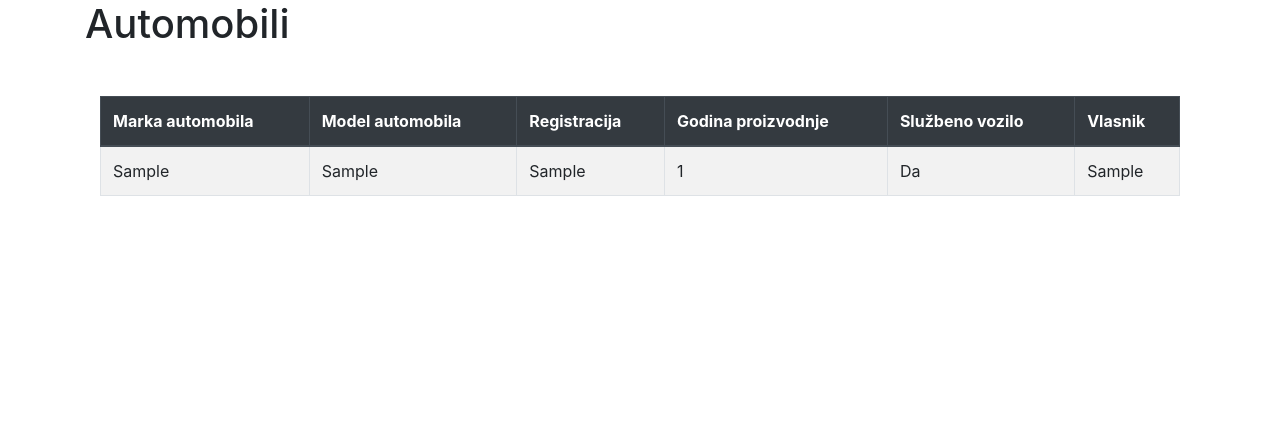
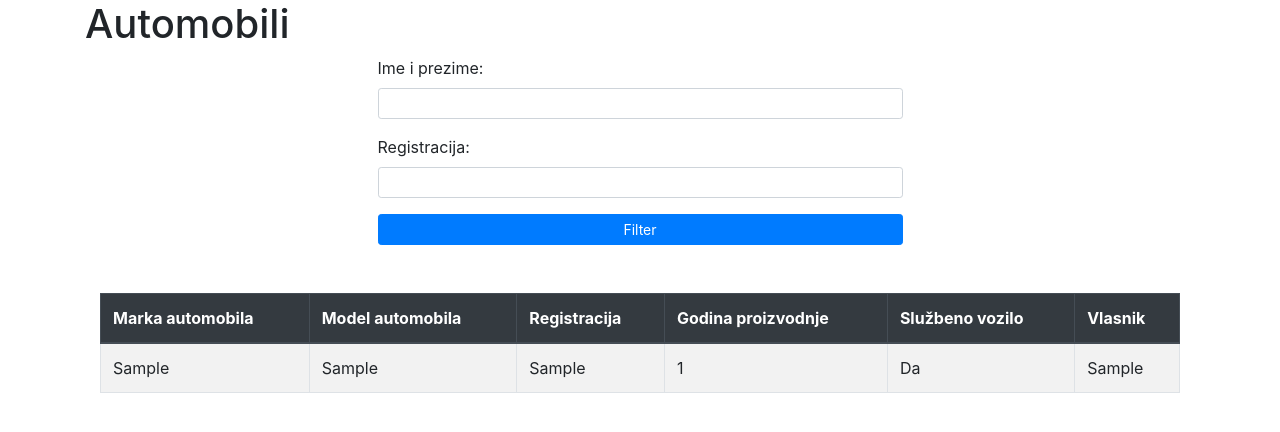
Before and after one commit to petarally/BP2_policija_aplikacija, a Flask app: page /vozila in a window 1280 px wide. Shown: the part 56-488 px from the top of the page. Run offline with Flask 3, Linux system fonts and the light colour scheme; tables that the repository leaves empty hold one stand-in row (values such as "Sample post"); some libraries are stand-ins or nearby versions.

Commit message:
novi update

```diff
--- a/app.py
+++ b/app.py
@@ -81,12 +81,27 @@ def cases():
 
 @app.route('/vozila')
 def vehicles():
-    cur = mysql.connection.cursor()
-    cur.execute("""
+    ime_prezime = request.args.get('ime_prezime', default="%", type=str)
+    registracija = request.args.get('registracija', default="%", type=str)
+
+    query = """
         SELECT Osoba.ime_prezime, Vozilo.*
         FROM Vozilo
         JOIN Osoba ON Vozilo.id_vlasnik = Osoba.id
-    """)
+        WHERE 1
+    """
+    params = []
+
+    if ime_prezime != "":
+        query += " AND Osoba.ime_prezime LIKE %s"
+        params.append(ime_prezime)
+
+    if registracija != "":
+        query += " AND Vozilo.registracija LIKE %s"
+        params.append(registracija)
+
+    cur = mysql.connection.cursor()
+    cur.execute(query, params)
     vehicles = cur.fetchall()
     cur.close()
     return render_template('vozila.html', vehicles=vehicles)
--- a/templates/vozila.html
+++ b/templates/vozila.html
@@ -13,6 +13,38 @@
     {% include 'navbar.html' %}
     <div class="container">
       <h1>Automobili</h1>
+      <div class="container">
+        <div class="row justify-content-center">
+          <div class="col-lg-6">
+            <form method="GET" action="/vozila">
+              <div class="form-group">
+                <label for="ime_prezime">Ime i prezime:</label>
+                <input
+                  type="text"
+                  class="form-control form-control-sm"
+                  id="ime_prezime"
+                  name="ime_prezime"
+                />
+              </div>
+              <div class="form-group">
+                <label for="registracija">Registracija:</label>
+                <input
+                  type="text"
+                  class="form-control form-control-sm"
+                  id="registracija"
+                  name="registracija"
+                />
+              </div>
+              <button
+                type="submit"
+                class="btn btn-primary btn-sm btn-block float-right"
+              >
+                Filter
+              </button>
+            </form>
+          </div>
+        </div>
+      </div>
       <div class="container mt-5">
         <table class="table table-striped table-hover table-bordered">
           <thead class="thead-dark">
@@ -27,7 +59,7 @@
           </thead>
           <tbody>
             {% for vehicle in vehicles %}
-            <tr>
+            <tr class="{{ 'table-danger' if vehicle[4] is none else '' }}">
               <td>{{ vehicle[2] }}</td>
               <td>{{ vehicle[3] }}</td>
               <td>{{ vehicle[4] }}</td>
```
